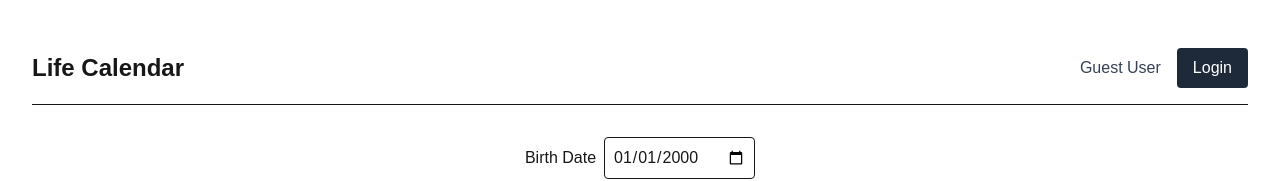
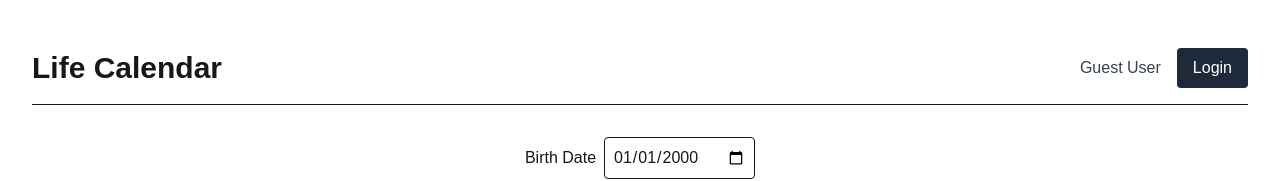
Before and after one commit to qkitzero/life-calendar-frontend, a Next.js app: page / in a window 1280 px wide. Shown: the top 181 px of the page. Built offline with nearby package versions, Linux system fonts and the light colour scheme; no server answers.

Commit message:
fix: size

```diff
--- a/src/components/Header.tsx
+++ b/src/components/Header.tsx
@@ -11,7 +11,7 @@ export default function Header() {
 
   return (
     <header className="w-full flex justify-between items-center py-4 border-b mb-8">
-      <Link href="/" className="text-2xl font-bold hover:opacity-80 transition">
+      <Link href="/" className="text-3xl font-bold hover:opacity-80 transition">
         Life Calendar
       </Link>
 
```
